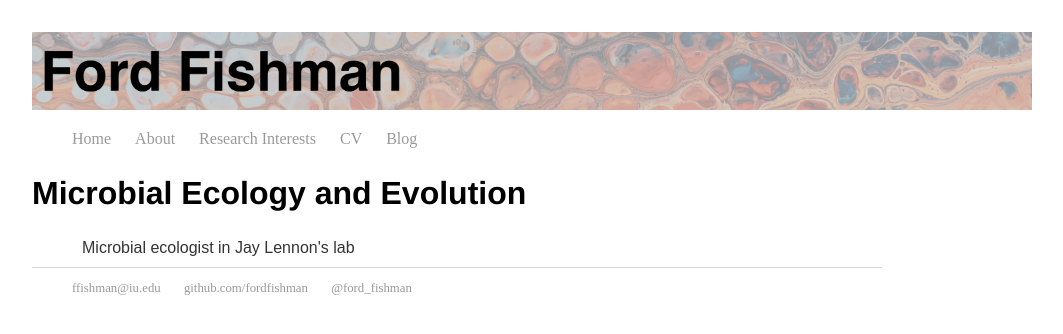
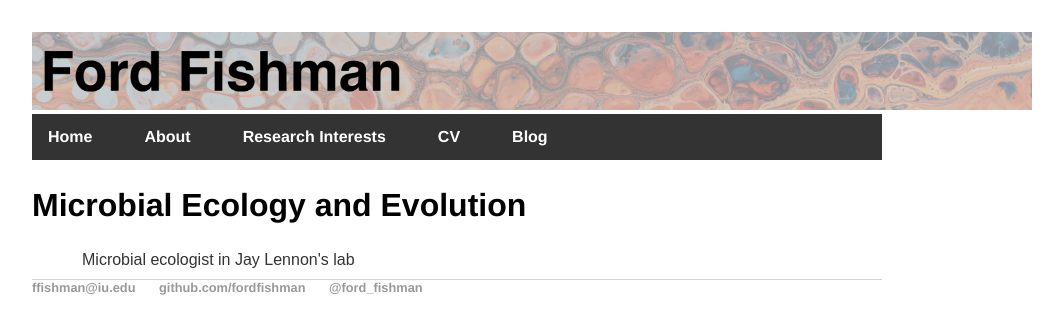
Before and after one commit to fordfishman/fordfishman.github.io, a Jekyll site: the page built from index.html, in a window 1280 px wide. Shown: the top 334 px of the page, without its empty margins (0-1063 px from the left). Built offline with Jekyll 4.4.1, drawn with Linux system fonts in a browser that asks for light colours.

Commit message:
more nav and footer

```diff
--- a/css/main.css
+++ b/css/main.css
@@ -10,8 +10,7 @@
     padding-left: 24px;
   }
 }
-
-.nav ul {
+nav ul {
     list-style-type: none;
     list-style: none;
     margin: 0;
@@ -21,11 +20,11 @@
     font-weight: bold;
     font-family:'Helvetica', 'Arial', 'Sans-Serif';
 }
-.nav li {
+nav li {
   float: left;
 }
 
-.nav li a {
+nav li a {
   display: block;
   color: white;
   text-align: center;
@@ -34,14 +33,22 @@
 }
 
 /* Change the link color to #111 (black) on hover */
-.nav li a:hover {
+nav li a:hover {
   background-color: #111;
 }
 
 .active {
   background-color: rgb(56, 78, 179);
 }
-
+footer ul {
+    list-style-type: none;
+    list-style: none;
+    margin: 0;
+    padding: 0;
+    overflow: hidden;
+    font-weight: bold;
+    font-family:'Helvetica', 'Arial', 'Sans-Serif';
+}
 nav ul li, footer ul li {
     display: inline;
     margin-right: 20px;
```
